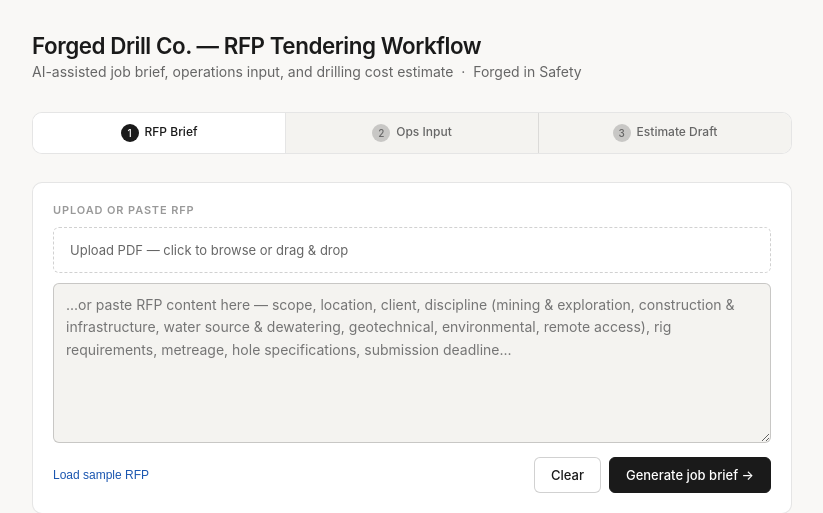
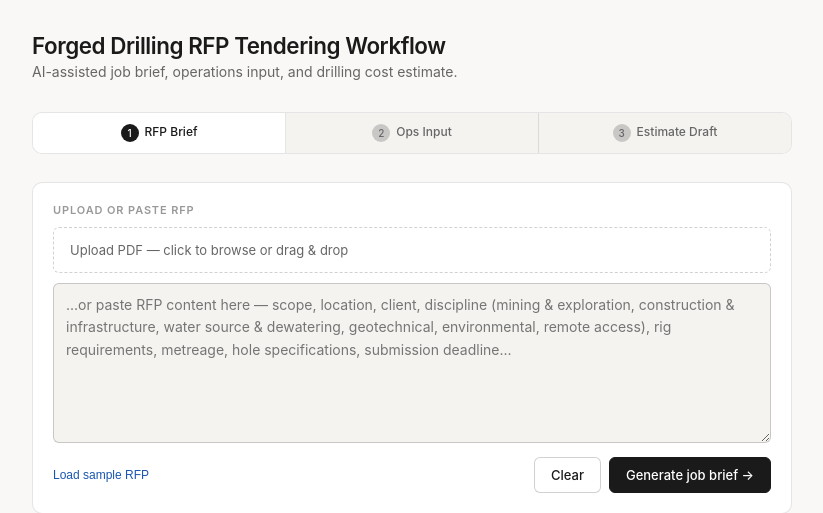
Before and after one commit to vrecla/rfp-app, a Flask app: page / in a window 1280 px wide. Shown: the top 513 px of the page, without its empty margins (228-1051 px from the left). Run offline with Flask 3, Linux system fonts and the light colour scheme.

Commit message:
Edit Forged

```diff
--- a/app.py
+++ b/app.py
@@ -58,7 +58,7 @@ def generate_brief():
         "Focus on rig requirements, metreage, hole specifications, formation context, safety requirements, and commercial terms. "
         "Be factual and structured. Use plain text only, no markdown symbols."
     )
-    prompt = f"""From this RFP, produce a structured internal job brief for Forged Drilling with these sections:
+    prompt = f"""From this RFP, produce a structured short internal job brief for Forged Drilling with these sections:
 PROJECT OVERVIEW, CLIENT, LOCATION, DRILLING DISCIPLINE (which Forged service applies),
 RECOMMENDED RIG TYPE (from Forged fleet: heli-portable coring / sonic rotary / dual rotary / auger / mud & air rotary),
 SCOPE SUMMARY, KEY QUANTITIES (metres / hole count / diameters / depths), DURATION & PROGRAMME,
--- a/templates/index.html
+++ b/templates/index.html
@@ -3,7 +3,7 @@
 <head>
   <meta charset="UTF-8" />
   <meta name="viewport" content="width=device-width, initial-scale=1.0" />
-  <title>Forged Drill Co. — RFP Tendering Workflow</title>
+  <title>Forged Drilling RFP Tendering Workflow</title>
   <style>
     *, *::before, *::after { box-sizing: border-box; margin: 0; padding: 0; }
 
@@ -223,8 +223,8 @@
 <div class="container">
 
   <header>
-    <h1>Forged Drill Co. — RFP Tendering Workflow</h1>
-    <p>AI-assisted job brief, operations input, and drilling cost estimate &nbsp;·&nbsp; Forged in Safety</p>
+    <h1>Forged Drilling RFP Tendering Workflow</h1>
+    <p>AI-assisted job brief, operations input, and drilling cost estimate.</p>
   </header>
 
   <div class="stage-nav">
@@ -296,7 +296,7 @@
     <div id="estimate-result" style="display:none;">
       <div class="card">
         <div class="card-header">
-          <div class="section-label" style="margin:0">Forged Drill Co. — estimate &amp; proposal draft</div>
+          <div class="section-label" style="margin:0">Forged Drilling estimate &amp; proposal draft</div>
           <button class="copy-btn" onclick="copyEl('estimate-text')">Copy</button>
         </div>
         <div id="estimate-text"></div>
```
